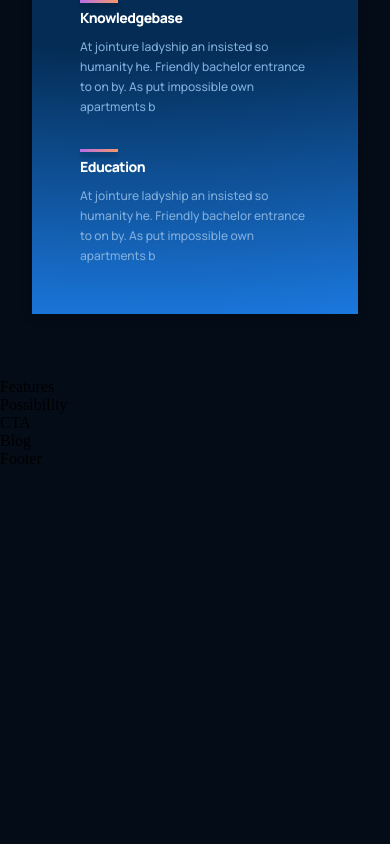
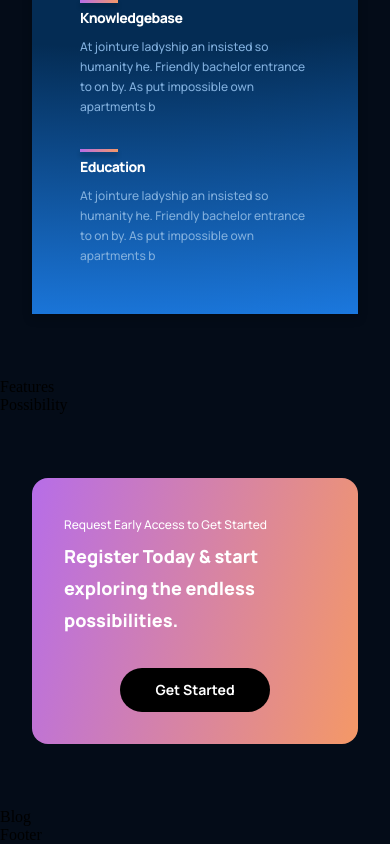
Before and after one commit to AjayVishnuE/React-web-1, a React (Create React App) app: page / in a window 390 px wide. Shown: the part 2043-2887 px from the top of the page. Before the commit the page ends 2511 px from the top, so only its background shows below. Built offline with nearby package versions, Linux system fonts and the light colour scheme; the HTML template or start-up script is replaced by a standard one.

Commit message:
Update 6

```diff
--- a/src/components/article/Article.jsx
+++ b/src/components/article/Article.jsx
@@ -1,12 +1,19 @@
-import React from 'react'
+import React from 'react';
 import './article.css';
 
-const Article = () => {
-  return (
-    <div>
-      Article
+const Article = ({ imgUrl, date, text }) => (
+  <div className="gpt3__blog-container_article">
+    <div className="gpt3__blog-container_article-image">
+      <img src={imgUrl} alt="blog_image" />
     </div>
-  )
-}
+    <div className="gpt3__blog-container_article-content">
+      <div>
+        <p>{date}</p>
+        <h3>{text}</h3>
+      </div>
+      <p>Read Full Article</p>
+    </div>
+  </div>
+);
 
-export default Article
+export default Article;
--- a/src/components/article/article.css
+++ b/src/components/article/article.css
@@ -0,0 +1,60 @@
+.gpt3__blog-container_article {
+    width: 100%;
+    height: 100%;
+
+    display: flex;
+    flex-direction: column;
+    background: var(--color-footer);
+}
+
+.gpt3__blog-container_article-image {
+    width: 100%;
+    height: 100%;
+    background: var(--color-bg);
+}
+
+.gpt3__blog-container_article-image img {
+    width: 100%;
+    height: 100%;
+}
+
+.gpt3__blog-container_article-content {
+    display: flex;
+    flex-direction: column;
+    justify-content: space-between;
+
+    padding: 1rem 1.5rem;
+    height: 100%;
+}
+
+.gpt3__blog-container_article-content p {
+    font-family: var(--font-family);
+    font-size: 11.65px;
+    font-weight: 700;
+    line-height: 35px;
+
+    color: #fff;
+}
+
+.gpt3__blog-container_article-content h3 {
+    font-family: var(--font-family);
+    font-size: 25.11px;
+    font-weight: 800;
+    line-height: 30.30px;
+
+    color: #fff;
+    margin-bottom: 5rem;
+    cursor: pointer;
+}
+
+.gpt3__blog-container_article-content p:last-child {
+    cursor: pointer;
+}
+
+
+@media screen and (max-width: 550px) {
+    .gpt3__blog-container_article-content h3 {
+        font-size: 18px;
+        line-height: 25p;
+    }
+}
--- a/src/components/cta/CTA.jsx
+++ b/src/components/cta/CTA.jsx
@@ -1,12 +1,16 @@
-import React from 'react'
+import React from 'react';
 import './cta.css';
 
-const CTA = () => {
-  return (
-    <div>
-      CTA
+const CTA = () => (
+  <div className="gpt3__cta">
+    <div className="gpt3__cta-content">
+      <p>Request Early Access to Get Started</p>
+      <h3>Register Today & start exploring the endless possibilities.</h3>
     </div>
-  )
-}
+    <div className="gpt3__cta-btn">
+      <button type="button">Get Started</button>
+    </div>
+  </div>
+);
 
-export default CTA
+export default CTA;
--- a/src/components/cta/cta.css
+++ b/src/components/cta/cta.css
@@ -0,0 +1,84 @@
+.gpt3__cta {
+    display: flex;
+    justify-content: space-between;
+    align-items: center;
+    flex-direction: row;
+
+    padding: 2rem;
+    margin: 4rem;
+    border-radius: 1rem;
+    background: var(--gradient-bar)
+}
+
+.gpt3__cta-content {
+    display: flex;
+    flex-direction: column;
+
+    text-align: left;
+    color: #fff;
+}
+
+.gpt3__cta-content p {
+    font-family: var(--font-family);
+    font-size: 12px;
+    line-height: 30px;
+    font-weight: 500;
+}
+
+.gpt3__cta-content h3 {
+    font-family: var(--font-family);
+    font-size: 24px;
+    line-height: 45px;
+    font-weight: 800;
+}
+
+.gpt3__cta-btn {
+    display: flex;
+    justify-content: center;
+    align-items: center;
+
+    margin-left: 2rem;
+}
+
+.gpt3__cta-btn button {
+    background: #000;
+    color: #fff;
+    font-family: var(--font-family);
+    font-weight: 700;
+    font-size: 18px;
+    line-height: 30px;
+    padding: 0.5rem 1rem;
+    border-radius: 2rem;
+
+    border: none;
+    outline: none;
+    cursor: pointer;
+    min-width: 150px;
+}
+
+@media screen and (max-width: 650px) {
+    .gpt3__cta {
+        flex-direction: column;
+    }
+
+    .gpt3__cta-btn {
+        margin: 2rem 0 0;
+    }
+}
+
+@media screen and (max-width: 550px) {
+    .gpt3__cta {
+        flex-direction: column;
+        margin: 4rem 2rem;
+    }
+
+    .gpt3__cta-content h3 {
+        font-size: 18px;
+        line-height: 32px;
+    }
+
+    .gpt3__cta-btn button {
+        font-size: 14px;
+        line-height: 28px;
+    }
+}
```
